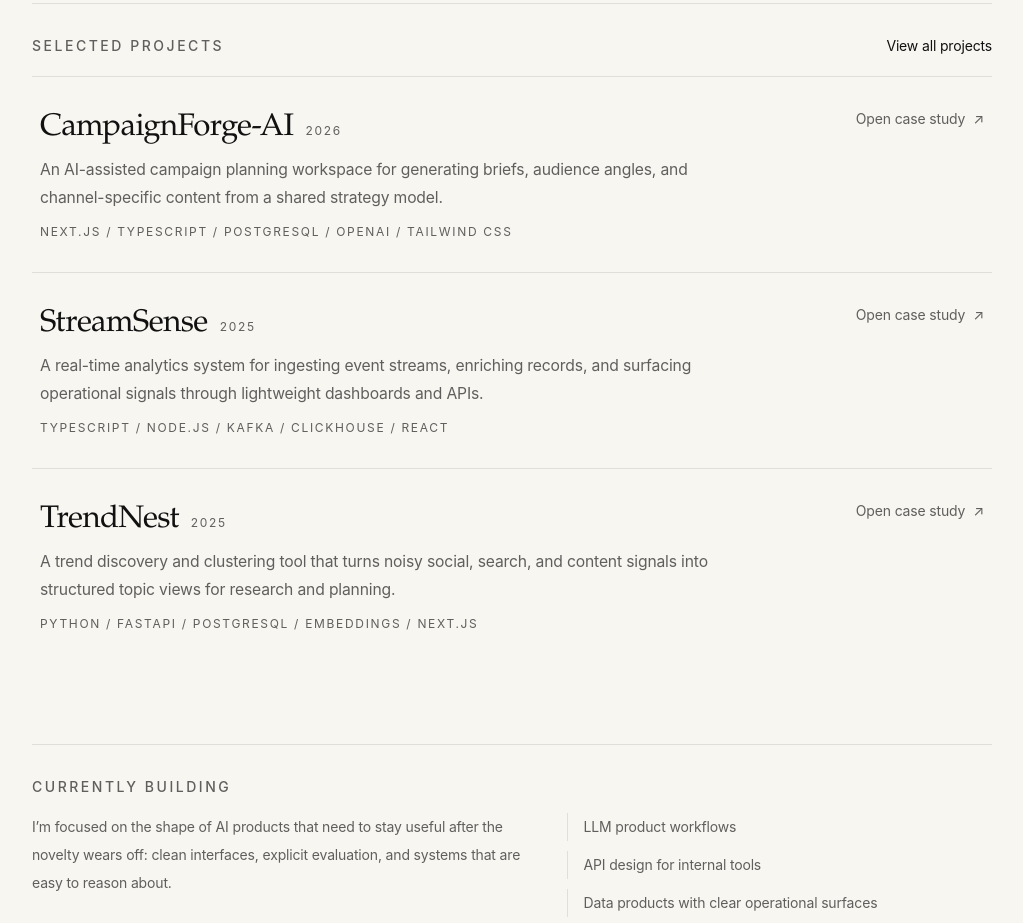
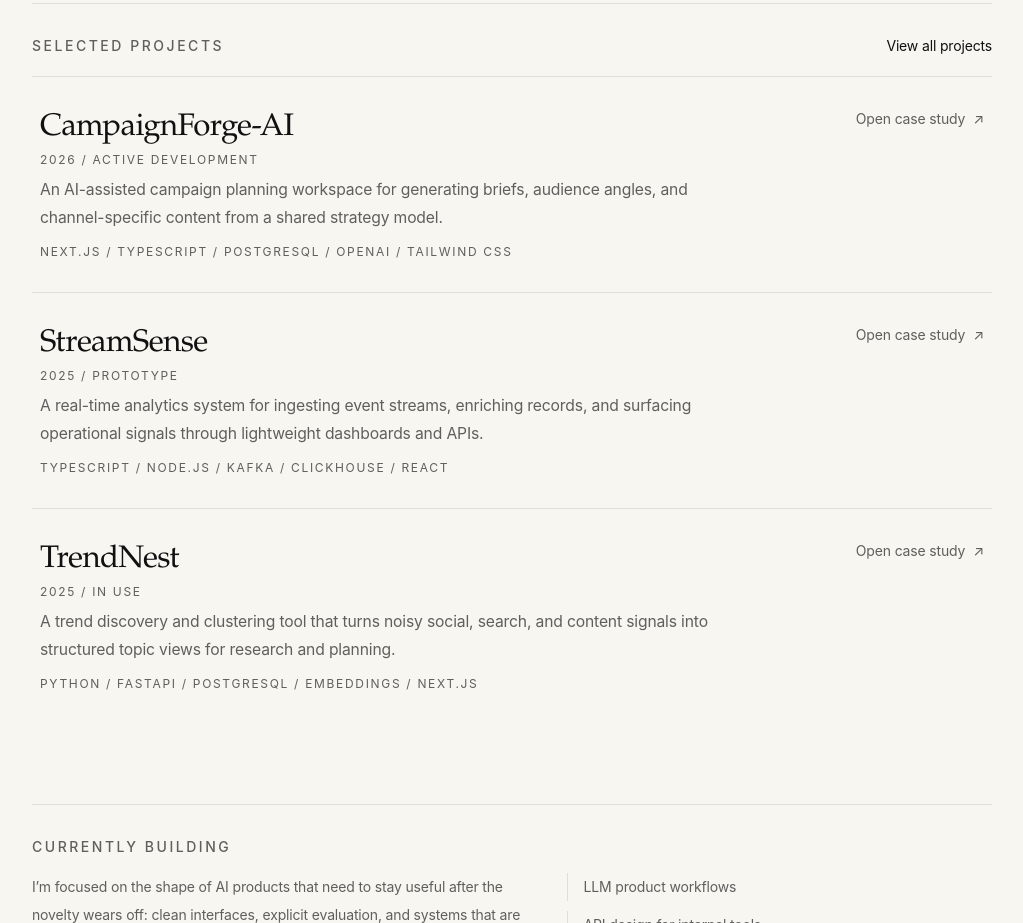
Before and after one commit to Peippo1/portfolio-site, a Next.js app: page / in a window 1280 px wide. Shown: the part 1220-2143 px from the top of the page, without its empty margins (128-1151 px from the left). Built offline with nearby package versions, Linux system fonts and the light colour scheme.

Commit message:
Add homepage + featured projects

```diff
--- a/src/app/page.tsx
+++ b/src/app/page.tsx
@@ -63,10 +63,10 @@ export default function HomePage() {
                       <h3 className="font-editorial text-[1.72rem] leading-tight transition-colors duration-150 group-hover:text-[var(--color-text)] sm:text-[1.95rem]">
                         {project.title}
                       </h3>
-                      <span className="text-xs tracking-[0.14em] text-[var(--color-muted)] uppercase">
-                        {project.year}
-                      </span>
                     </div>
+                    <p className="mt-1 text-xs tracking-[0.14em] text-[var(--color-muted)] uppercase">
+                      {project.year} / {project.status}
+                    </p>
                     <p className="mt-2 max-w-2xl text-sm leading-7 text-[var(--color-muted)] sm:text-[0.98rem]">
                       {project.shortSummary}
                     </p>
--- a/src/app/projects/[slug]/page.tsx
+++ b/src/app/projects/[slug]/page.tsx
@@ -148,6 +148,10 @@ export default async function ProjectDetailPage({
                 : project.longSummary}
             </p>
 
+            <p className="mt-6 text-xs leading-6 tracking-[0.14em] text-[var(--color-muted)] uppercase sm:text-[0.8rem]">
+              {project.year} / {project.category} / {project.stack.join(" / ")}
+            </p>
+
             <dl className="mt-7 grid grid-cols-1 gap-y-4 border-t border-b border-[var(--color-border)] py-5 text-sm sm:grid-cols-3 sm:gap-x-6">
               <div>
                 <dt className="tracking-[0.16em] text-[var(--color-muted)] uppercase">
--- a/src/components/projects/project-list.tsx
+++ b/src/components/projects/project-list.tsx
@@ -19,10 +19,11 @@ export function ProjectList({ projects }: ProjectListProps) {
                 <h3 className="font-editorial text-[1.6rem] leading-tight transition-colors duration-150 group-hover:text-[var(--color-text)] sm:text-[1.9rem]">
                   {project.title}
                 </h3>
-                <span className="text-xs tracking-[0.14em] text-[var(--color-muted)] uppercase">
-                  {project.year}
-                </span>
               </div>
+
+              <p className="mt-1 text-xs tracking-[0.14em] text-[var(--color-muted)] uppercase">
+                {project.year} / {project.status}
+              </p>
 
               <p className="mt-2.5 max-w-2xl text-[0.96rem] leading-7 text-[var(--color-muted)] sm:text-[1rem]">
                 {project.shortSummary}
```
